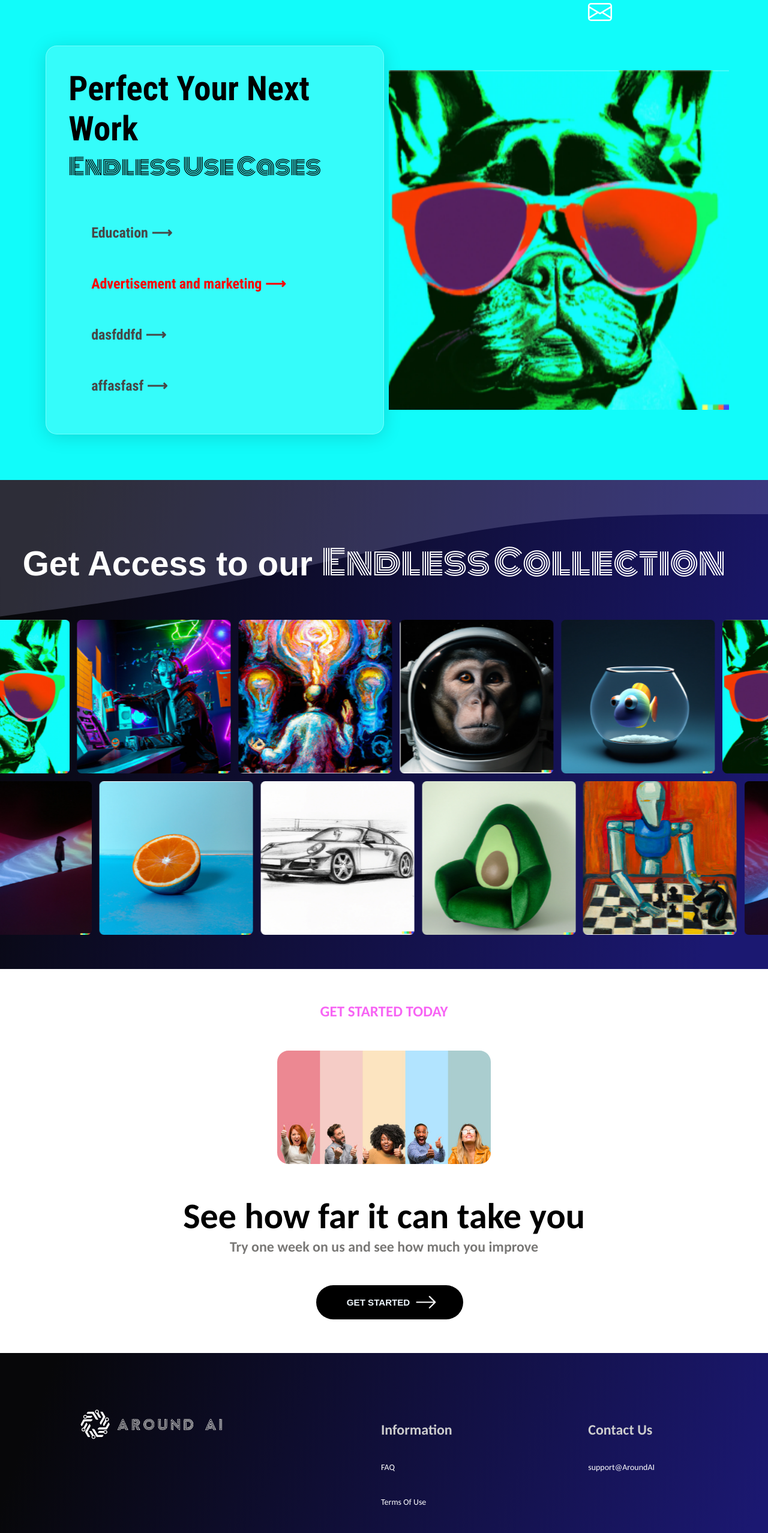
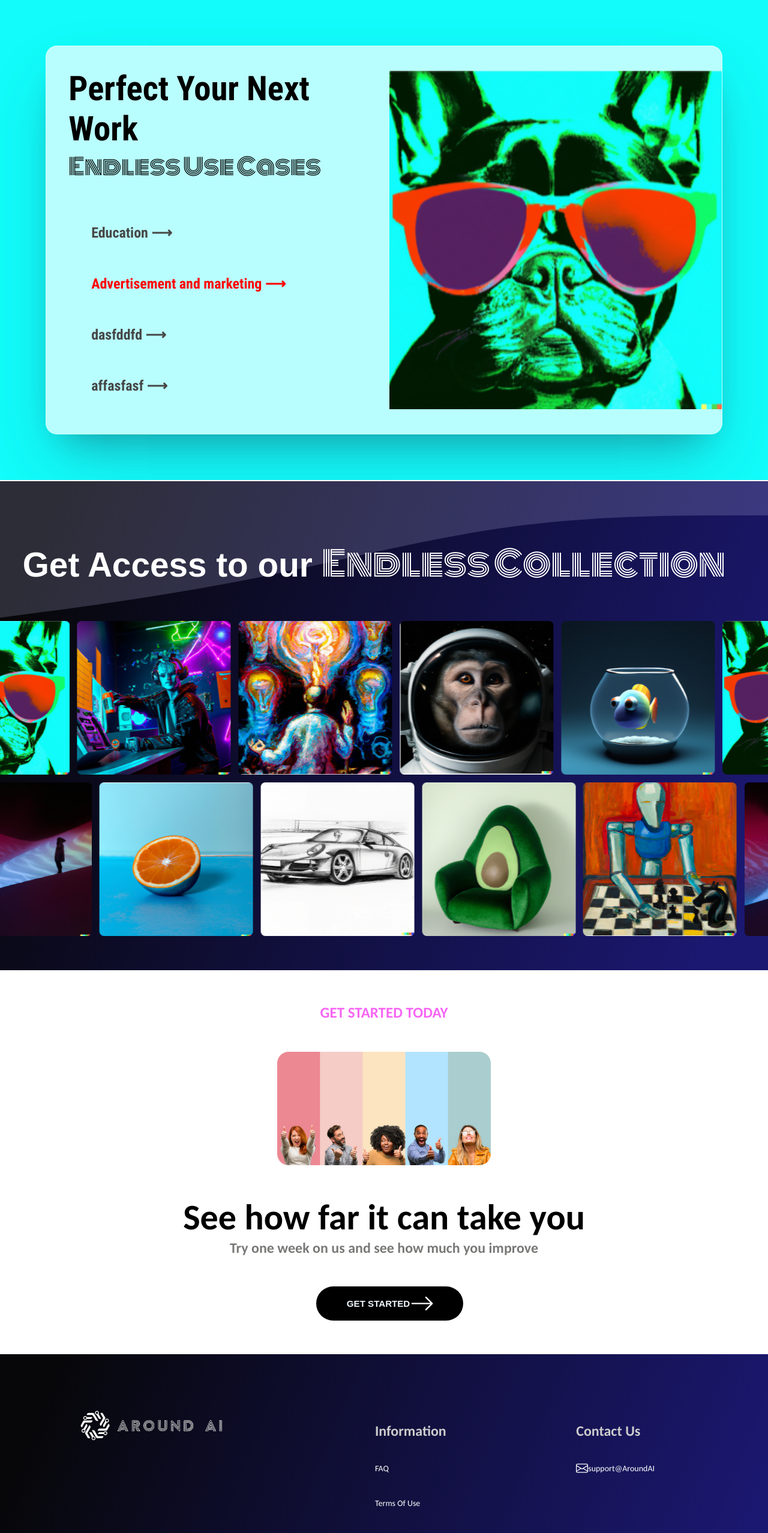
Before and after one commit to AnuragBetageri/img-generator-landling-page, a React app in the folder mini/: page / in a window 1280 px wide. Shown: the top 2555 px of the page at 60% size. Built offline with nearby package versions, Linux system fonts and the light colour scheme.

Commit message:
still missing welcome page

```diff
--- a/mini/src/components/css/collection.css
+++ b/mini/src/components/css/collection.css
@@ -9,6 +9,7 @@
   );
   padding: 1.5cm 0;
   overflow: hidden;
+  border-top: 2px solid white;
 }
 
 .marqure_h1 {
@@ -18,7 +19,7 @@
   font-size: 1.5cm;
   margin: 1cm;
 }
-svg {
+.collection_sec >svg {
   position: absolute;
   top: 0;
   z-index: 88;
--- a/mini/src/components/css/endcredits.css
+++ b/mini/src/components/css/endcredits.css
@@ -53,6 +53,7 @@ color: rgb(205, 205, 205);
   font-weight: 400;
   line-height: 21px;
   color: white;
+  display: flex;
 }
 
 .rights {
--- a/mini/src/components/css/getstarted.css
+++ b/mini/src/components/css/getstarted.css
@@ -45,12 +45,7 @@
         width: 1cm;
     }
 
-.getstarted_btn > div>svg
-{
-    height: 100%;
-    width: 1cm;
-    margin-left: -0.3cm;
-}
+
 
 .getstarted_btn
 {
--- a/mini/src/components/css/usecases.css
+++ b/mini/src/components/css/usecases.css
@@ -3,42 +3,32 @@
   height: 100vh;
   display: flex;
   padding: 2cm;
-  position: relative;
   background-color: rgb(255, 255, 255);
   overflow: hidden;
   transition: 0.5s;
+}
+
+.usecases_content_body {
+  display: flex;
+  position: relative;
+  width: 100%;
+  border-radius: 0.5cm;
+  background: rgba(255, 255, 255, 0.711);
+  box-shadow: rgba(50, 50, 93, 0.25) 0px 50px 100px -20px,
+    rgba(0, 0, 0, 0.3) 0px 30px 60px -30px;
+  backdrop-filter: blur(5px);
+  -webkit-backdrop-filter: blur(5px);
+  border: 1px solid rgba(255, 255, 255, 0.3);
+  overflow: hidden;
+  /* padding: 1cm; */
 }
 
 .usecases_body {
   display: flex;
   width: 50%;
   flex-direction: column;
-  border-radius: 0.5cm;
-  /* From https://css.glass */
-  background: rgba(255, 255, 255, 0.151);
-  /* border-radius: 16px; */
-  box-shadow: 0 4px 30px rgba(0, 0, 0, 0.147);
-  backdrop-filter: blur(5px);
-  -webkit-backdrop-filter: blur(5px);
-  border: 1px solid rgba(255, 255, 255, 0.3);
   padding: 1cm;
-
 }
-/* .usecases_body::before
-{
-    width: 100%;
-    height: 100%;
-    content: "";
-    position: absolute;
-    top: 0;
-    left: 0;
-    z-index: -100;
-    background-image: url("../image/icon.svg");
-    background-repeat: no-repeat;
-    background-size: contain;
-    filter: blur(5px);
-    opacity: 0.5cm;
-} */
 
 .usecases_h1 {
   font-size: 1.5cm;
@@ -53,7 +43,6 @@
   display: flex;
   flex-direction: column;
   justify-content: space-around;
-  /* background-color: aqua; */
   height: 100%;
   margin-left: 1cm;
   margin-top: 1cm;
@@ -61,9 +50,10 @@
 
 .usecases_img_block {
   width: 50%;
-  overflow: scroll;
+  overflow: hidden;
   display: flex;
   justify-content: center;
+  position: relative;
   align-items: center;
 }
 .usecase_h2 {
@@ -76,7 +66,7 @@
   width: 2cm;
   height: auto;
   position: absolute;
-  filter: blur(3px);
+  filter: blur(30px);
   z-index: -99;
   transition-duration: 0.75s;
   border-radius: 2.5cm;
@@ -87,8 +77,7 @@
 }
 
 .isfocused_img {
-  width: 15cm;
-  height: auto;
+  width: 100%;
   z-index: 99;
   filter: blur(0px);
   border-radius: unset;
--- a/mini/src/components/js/endcredits.js
+++ b/mini/src/components/js/endcredits.js
@@ -1,10 +1,9 @@
-import "../css/endcredits.css"
+import "../css/endcredits.css";
 
-import logo from "../image/logo.png"
+import logo from "../image/logo.png";
 
-function endcredits()
-{
-    return(
+function endcredits() {
+  return (
     <div className="maindiv">
       <div className="A">
         <div className="A1">
@@ -20,26 +19,61 @@ function endcredits()
           <h2>Information</h2>
         </div>
         <div className="B2">
-                    <h4 ><a className="ainfo" href="">FAQ</a></h4>
-                    <h4 ><a className="ainfo" href="">Terms Of Use</a></h4>
-                    <h4 ><a className="ainfo" href="">Privacy Policy</a></h4>
-                    <h4 ><a className="ainfo" href="">Content Policy</a></h4>
+          <h4>
+            <a className="ainfo" href="">
+              FAQ
+            </a>
+          </h4>
+          <h4>
+            <a className="ainfo" href="">
+              Terms Of Use
+            </a>
+          </h4>
+          <h4>
+            <a className="ainfo" href="">
+              Privacy Policy
+            </a>
+          </h4>
+          <h4>
+            <a className="ainfo" href="">
+              Content Policy
+            </a>
+          </h4>
         </div>
       </div>
 
       <div className="C">
         <div className="C1">
-                <h2 >Contact Us</h2>
+          <h2>Contact Us</h2>
         </div>
         <div className="C2">
-                <h4><span>
-                <svg xmlns="http://www.w3.org/2000/svg" width="40" height="40" fill="currentColor" class="bi bi-envelope" viewBox="0 0 16 16" id="IconChangeColor"> <path d="M0 4a2 2 0 0 1 2-2h12a2 2 0 0 1 2 2v8a2 2 0 0 1-2 2H2a2 2 0 0 1-2-2V4Zm2-1a1 1 0 0 0-1 1v.217l7 4.2 7-4.2V4a1 1 0 0 0-1-1H2Zm13 2.383-4.708 2.825L15 11.105V5.383Zm-.034 6.876-5.64-3.471L8 9.583l-1.326-.795-5.64 3.47A1 1 0 0 0 2 13h12a1 1 0 0 0 .966-.741ZM1 11.105l4.708-2.897L1 5.383v5.722Z" id="mainIconPathAttribute" fill="#ffffff"></path> </svg>
-                </span>
-                    <a className="ainfo" href="abhibanur14@gmail.com">support@AroundAI</a></h4>
+          <h4>
+            <a className="ainfo" href="abhibanur14@gmail.com">
+              <div>
+                <svg
+                  xmlns="http://www.w3.org/2000/svg"
+                  width="20"
+                  height="20"
+                  fill="currentColor"
+                  class="bi bi-envelope"
+                  viewBox="0 0 16 16"
+                  id="IconChangeColor"
+                >
+                  {" "}
+                  <path
+                    d="M0 4a2 2 0 0 1 2-2h12a2 2 0 0 1 2 2v8a2 2 0 0 1-2 2H2a2 2 0 0 1-2-2V4Zm2-1a1 1 0 0 0-1 1v.217l7 4.2 7-4.2V4a1 1 0 0 0-1-1H2Zm13 2.383-4.708 2.825L15 11.105V5.383Zm-.034 6.876-5.64-3.471L8 9.583l-1.326-.795-5.64 3.47A1 1 0 0 0 2 13h12a1 1 0 0 0 .966-.741ZM1 11.105l4.708-2.897L1 5.383v5.722Z"
+                    id="mainIconPathAttribute"
+                    fill="#ffffff"
+                  ></path>{" "}
+                </svg>
+              </div>
+              support@AroundAI
+            </a>
+          </h4>
         </div>
       </div>
     </div>
-    )
+  );
 }
 
 export default endcredits;
--- a/mini/src/components/js/usecases.js
+++ b/mini/src/components/js/usecases.js
@@ -9,25 +9,24 @@ function usecases() {
   setInterval(usecasestimer4, 12000);
   function usecasestimer4() {
     setTimeout(() => {
-      focused("uh1" , "uimg1" ,"rgb(12,24,36)");
+      focused("uh1", "uimg1", "rgb(12,24,36)");
     }, 0);
 
     setTimeout(() => {
-      focused("uh2","uimg2","rgb(17,252,250)");
+      focused("uh2", "uimg2", "rgb(17,252,250)");
     }, 3000);
     setTimeout(() => {
-      focused("uh3","uimg3", "rgb(72,22,111)");
+      focused("uh3", "uimg3", "rgb(72,22,111)");
     }, 6000);
 
     setTimeout(() => {
-      focused("uh4","uimg4","rgb(16,58,82)");
+      focused("uh4", "uimg4", "rgb(16,58,82)");
     }, 9000);
 
-    function focused(uh , ui , backcolor) {
+    function focused(uh, ui, backcolor) {
       const elements = document.getElementsByClassName(`${uh}`);
       const image = document.getElementsByClassName(`${ui}`);
       const back = document.getElementsByClassName("usecases_sec");
-
 
       console.log(uh);
       for (let i = 0; i < elements.length; i++) {
@@ -44,6 +43,7 @@ function usecases() {
 
   return (
     <section className="usecases_sec">
+      <div className="usecases_content_body">
         <div className="usecases_body">
           <header>
             <h1 className="usecases_h1">Perfect Your Next Work</h1>
@@ -66,6 +66,7 @@ function usecases() {
           <img className="usecase_image uimg3 " src={img3}></img>
           <img className="usecase_image uimg4 " src={img4}></img>
         </div>
+      </div>
     </section>
   );
 }
```
Lines whose indentation alone changed are shown as unchanged.
